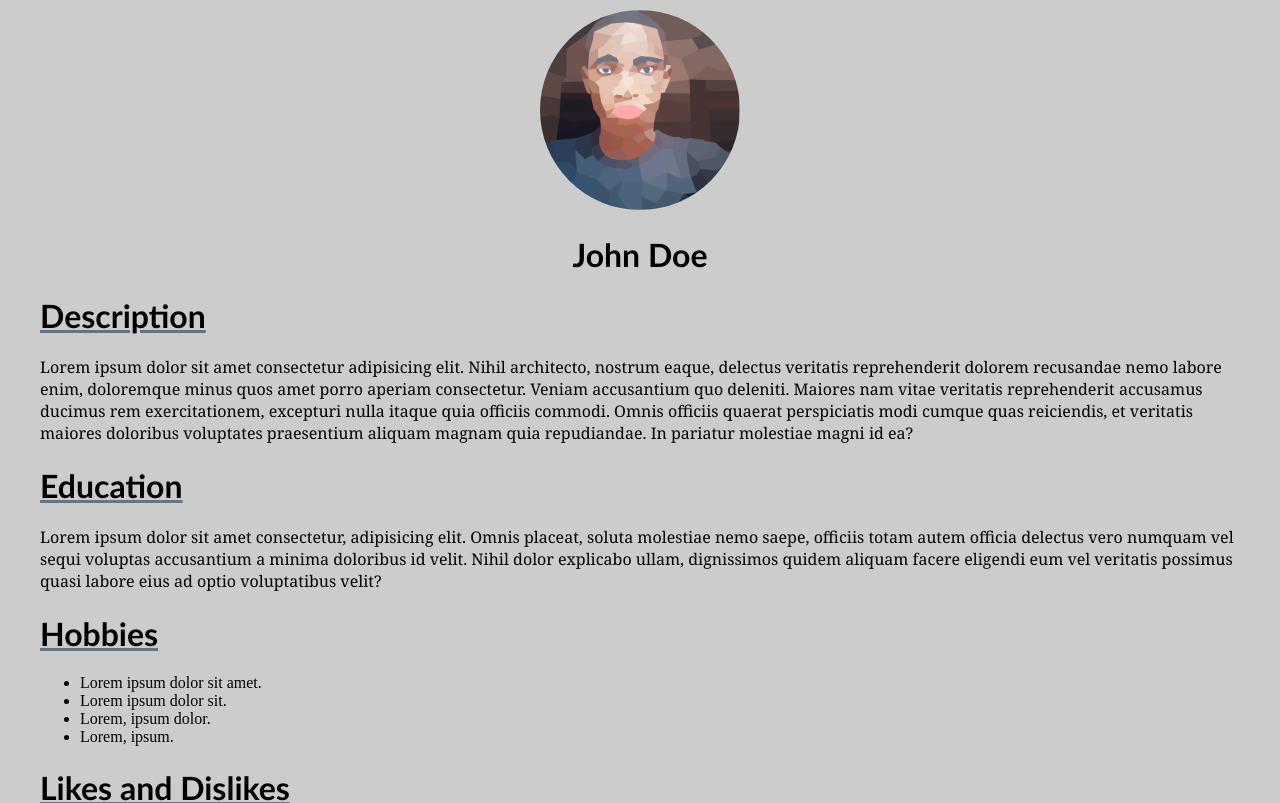
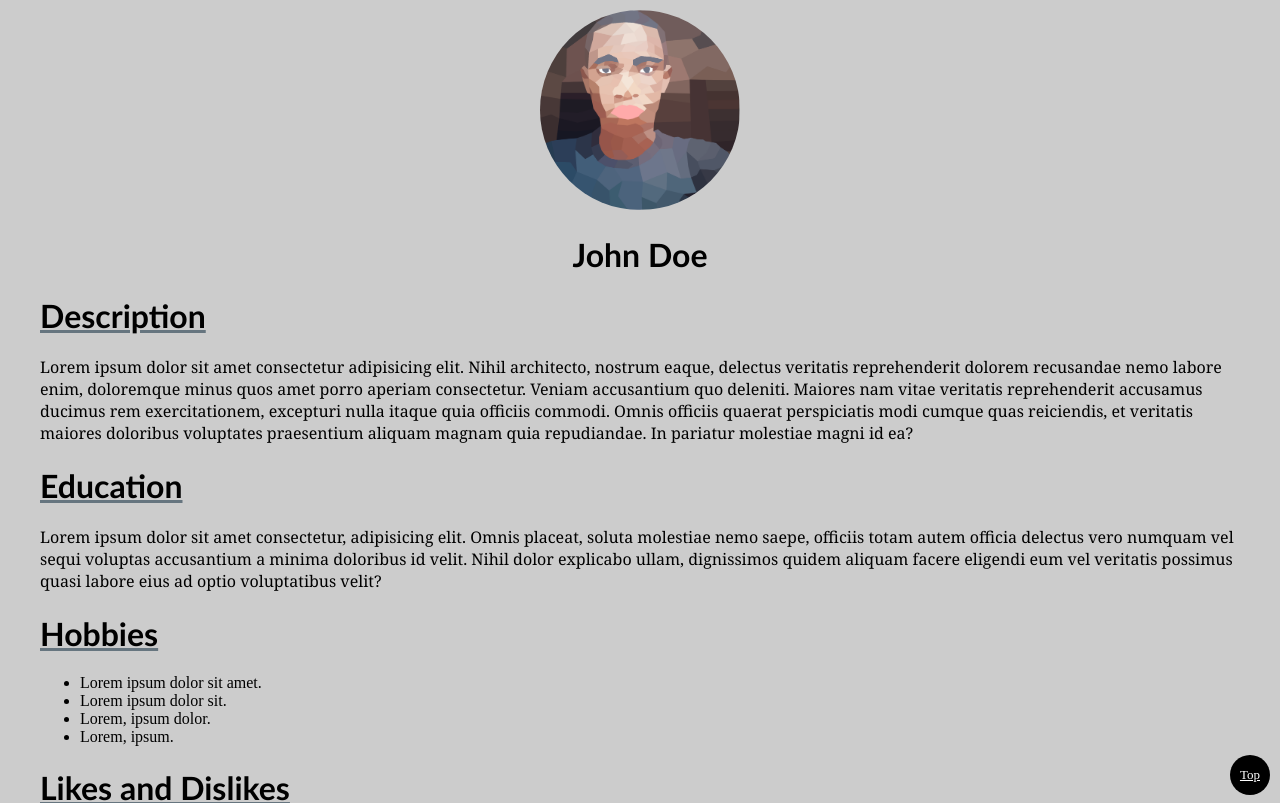
Before and after one commit to Dexterouz/git-tutorial, a plain HTML site: page profile.html in a window 1280 px wide. Shown: the top 803 px of the page. Drawn offline with Linux system fonts and the light colour scheme.

Commit message:
Added 'Go top' button

```diff
--- a/css/styles.css
+++ b/css/styles.css
@@ -81,11 +81,13 @@ address {
 }
 
 .top {
-  display: none;
+  display: block;
   position: fixed;
+  border-radius: 50%;
+  font-size: small;
   bottom: 5px;
   right: 10px;
-  padding: 10px;
+  padding: 12px 10px;
   background-color: #000;
   color: #fff;
 }
```
